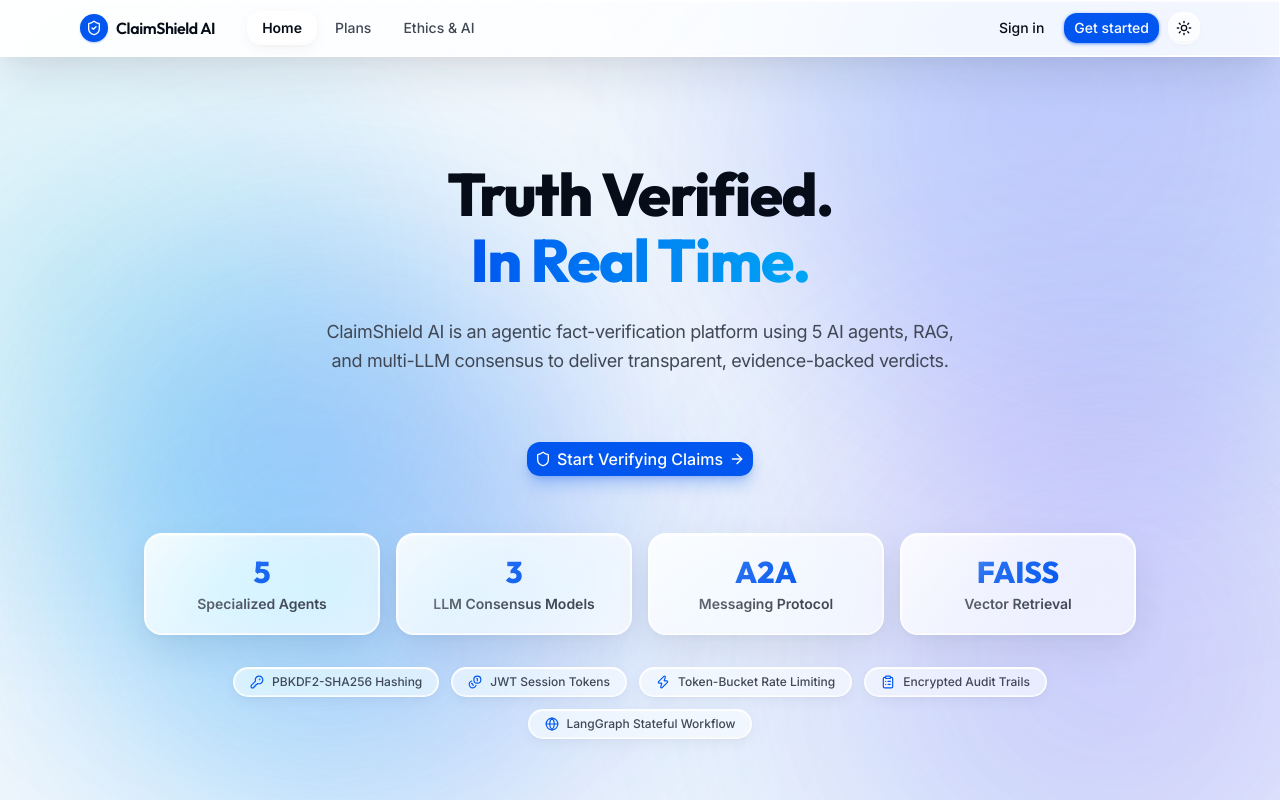
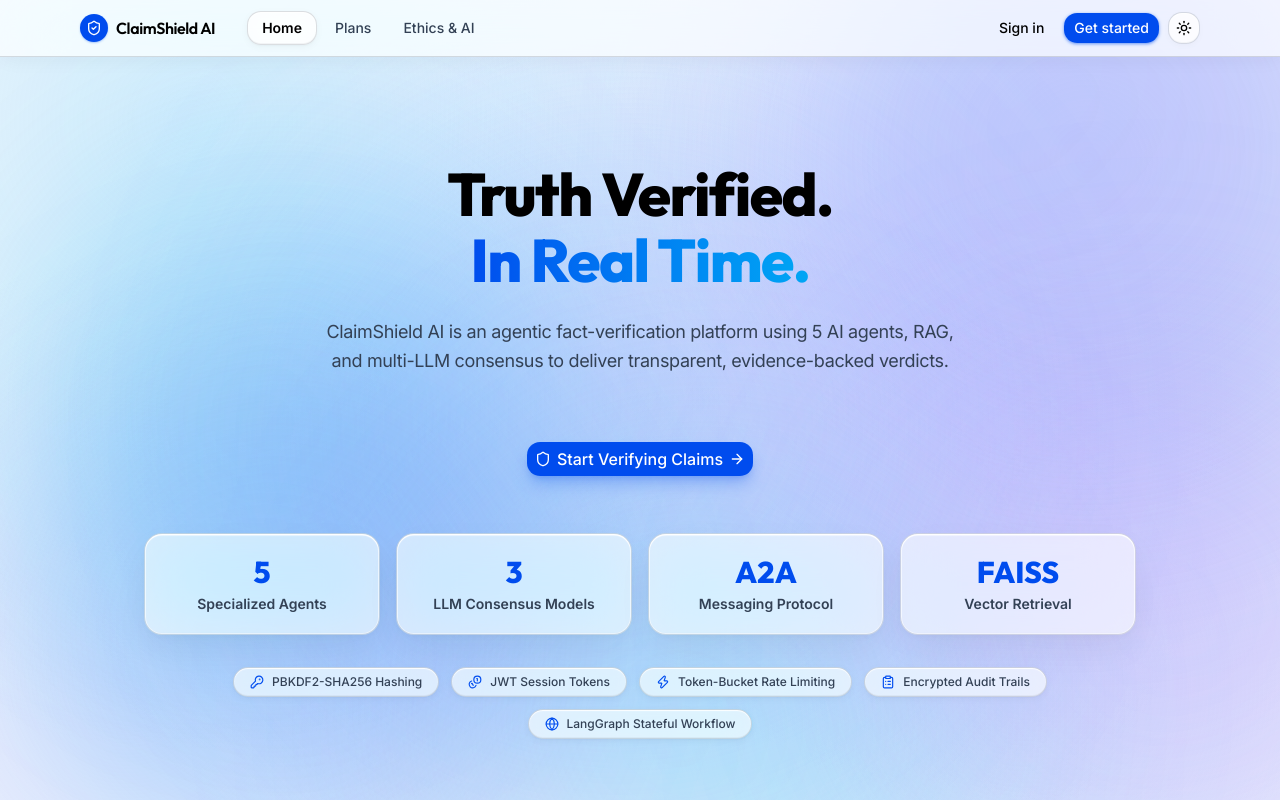
Before and after one commit to RavinduPathirana28/ClaimShield_AI, a React (Vite) app in the folder frontend/: page / in a window 1280 px wide. Shown: the top 800 px of the page. Built offline with nearby package versions, Linux system fonts and the light colour scheme.

Commit message:
feat: add core frontend UI components, layout, and dashboard page

```diff
--- a/frontend/src/components/AmbientBackground.jsx
+++ b/frontend/src/components/AmbientBackground.jsx
@@ -2,9 +2,12 @@
 
 /**
  * AmbientBackground
- * Provides physical depth and subtle luminous atmospheric variations behind glass surfaces.
- * Uses existing theme palette tokens (primary blue, sky, indigo) with heavy blur.
- * Fixed in background with pointer-events-none so it doesn't interfere with interactions or scrolling.
+ * Provides physical optical depth and subtle luminous atmospheric variations behind glass surfaces.
+ * Specially calibrated for Apple VisionOS / iOS style light & dark frosted glass refraction:
+ * - In light theme: soft, elegant pastel chromatic glows (azure, periwinkle, teal, lilac)
+ *   that diffuse through frosted glass surfaces without washing out.
+ * - In dark theme: rich, deep primary, cyan, and violet atmospheric blooms.
+ * - Hardware-accelerated GPU transforms with slow, peaceful drifting.
  */
 export default function AmbientBackground() {
   return (
@@ -12,17 +15,23 @@
       aria-hidden="true"
       className="pointer-events-none fixed inset-0 -z-10 overflow-hidden select-none"
     >
-      {/* Top right primary ambient light orb - slow drifting animation */}
+      {/* 1. Top right primary ambient light orb - slow drifting animation */}
       <div className="absolute -top-[12%] -right-[6%] h-[580px] w-[580px] rounded-full bg-gradient-to-br from-blue-500/28 via-indigo-500/22 to-primary/18 blur-[95px] will-change-transform animate-ambient-1 dark:from-primary/20 dark:to-indigo-500/20" />
 
-      {/* Upper-center sky/cyan ambient light orb */}
-      <div className="absolute top-[18%] left-[6%] h-[520px] w-[520px] rounded-full bg-gradient-to-tr from-cyan-400/26 via-sky-500/22 to-blue-400/18 blur-[100px] will-change-transform animate-ambient-2 dark:from-sky-500/16 dark:to-cyan-500/12" />
+      {/* 2. Upper-left sky/cyan ambient light orb */}
+      <div className="absolute top-[14%] left-[4%] h-[520px] w-[520px] rounded-full bg-gradient-to-tr from-cyan-400/26 via-sky-500/22 to-blue-400/18 blur-[100px] will-change-transform animate-ambient-2 dark:from-sky-500/16 dark:to-cyan-500/12" />
 
-      {/* Center-right violet/indigo ambient light orb */}
-      <div className="absolute top-[50%] -right-[8%] h-[540px] w-[540px] rounded-full bg-gradient-to-bl from-indigo-500/24 via-purple-500/18 to-blue-600/16 blur-[105px] will-change-transform animate-ambient-3 dark:from-indigo-500/16 dark:to-purple-500/14" />
+      {/* 3. Center upper ambient light orb - sits directly behind verification input card for real glass refraction */}
+      <div className="absolute top-[22%] left-[26%] h-[580px] w-[620px] rounded-full bg-gradient-to-br from-sky-400/30 via-indigo-400/24 to-blue-500/18 blur-[110px] will-change-transform animate-ambient-3 dark:from-primary/16 dark:to-indigo-500/14" />
 
-      {/* Bottom-left blue/teal ambient light orb */}
-      <div className="absolute -bottom-[10%] left-[4%] h-[580px] w-[580px] rounded-full bg-gradient-to-tr from-sky-400/24 via-blue-600/20 to-indigo-500/16 blur-[100px] will-change-transform animate-ambient-4 dark:from-blue-600/18 dark:to-sky-600/15" />
+      {/* 4. Center lower ambient light orb - sits directly behind verification results / empty state card */}
+      <div className="absolute top-[54%] left-[32%] h-[560px] w-[580px] rounded-full bg-gradient-to-tr from-indigo-300/28 via-cyan-400/22 to-purple-400/18 blur-[110px] will-change-transform animate-ambient-4 dark:from-indigo-600/16 dark:to-cyan-600/12" />
+
+      {/* 5. Center-right violet/indigo ambient light orb */}
+      <div className="absolute top-[48%] -right-[8%] h-[540px] w-[540px] rounded-full bg-gradient-to-bl from-indigo-500/24 via-purple-500/18 to-blue-600/16 blur-[105px] will-change-transform animate-ambient-1 dark:from-indigo-500/16 dark:to-purple-500/14" />
+
+      {/* 6. Bottom-left blue/teal ambient light orb */}
+      <div className="absolute -bottom-[10%] left-[2%] h-[580px] w-[580px] rounded-full bg-gradient-to-tr from-sky-400/24 via-blue-600/20 to-indigo-500/16 blur-[100px] will-change-transform animate-ambient-2 dark:from-blue-600/18 dark:to-sky-600/15" />
     </div>
   );
 }
--- a/frontend/src/index.css
+++ b/frontend/src/index.css
@@ -99,93 +99,93 @@
 }
 
 :root {
-    --background: oklch(0.974 0.008 250);
-    --foreground: oklch(0.16 0.025 260);
-    --card: oklch(0.99 0.004 250 / 80%);
-    --card-foreground: oklch(0.16 0.025 260);
-    --popover: oklch(0.99 0.004 250 / 92%);
-    --popover-foreground: oklch(0.16 0.025 260);
-    --primary: oklch(0.52 0.24 262);
-    --primary-foreground: oklch(1 0 0);
-    --secondary: oklch(0.94 0.012 250);
-    --secondary-foreground: oklch(0.20 0.025 260);
-    --muted: oklch(0.94 0.01 250);
-    --muted-foreground: oklch(0.40 0.025 260);
-    --accent: oklch(0.94 0.015 250);
-    --accent-foreground: oklch(0.20 0.025 260);
+    --background: oklch(0.975 0.008 250);
+    --foreground: #000000;
+    --card: rgba(255, 255, 255, 0.70);
+    --card-foreground: #000000;
+    --popover: rgba(255, 255, 255, 0.94);
+    --popover-foreground: #000000;
+    --primary: oklch(0.50 0.25 262);
+    --primary-foreground: #ffffff;
+    --secondary: rgba(241, 245, 249, 0.85);
+    --secondary-foreground: #000000;
+    --muted: rgba(241, 245, 249, 0.85);
+    --muted-foreground: #334155;
+    --accent: rgba(241, 245, 249, 0.85);
+    --accent-foreground: #000000;
     --destructive: oklch(0.577 0.245 27.325);
-    --border: oklch(0.86 0.018 255 / 80%);
-    --input: oklch(0.86 0.018 255 / 80%);
-    --ring: oklch(0.52 0.24 262);
+    --border: rgba(15, 23, 42, 0.16);
+    --input: rgba(15, 23, 42, 0.18);
+    --ring: oklch(0.50 0.25 262);
     --chart-1: oklch(0.546 0.245 262.881);
     --chart-2: oklch(0.715 0.143 215.221);
     --chart-3: oklch(0.685 0.169 237.323);
     --chart-4: oklch(0.627 0.194 149.214);
     --chart-5: oklch(0.769 0.188 70.08);
     --radius: 0.625rem;
-    --sidebar: oklch(0.975 0.008 250);
-    --sidebar-foreground: oklch(0.16 0.025 260);
-    --sidebar-primary: oklch(0.52 0.24 262);
-    --sidebar-primary-foreground: oklch(0.985 0 0);
-    --sidebar-accent: oklch(0.93 0.015 250);
-    --sidebar-accent-foreground: oklch(0.20 0.025 260);
-    --sidebar-border: oklch(0.88 0.015 255 / 70%);
-    --sidebar-ring: oklch(0.52 0.24 262);
+    --sidebar: rgba(255, 255, 255, 0.76);
+    --sidebar-foreground: #000000;
+    --sidebar-primary: oklch(0.50 0.25 262);
+    --sidebar-primary-foreground: #ffffff;
+    --sidebar-accent: rgba(241, 245, 249, 0.85);
+    --sidebar-accent-foreground: #000000;
+    --sidebar-border: rgba(15, 23, 42, 0.16);
+    --sidebar-ring: oklch(0.50 0.25 262);
 
     /* iOS 27 Inspired Physical Glassmorphism Design System - Light Theme */
-    --glass-subtle-bg: rgba(255, 255, 255, 0.58);
-    --glass-subtle-border: rgba(255, 255, 255, 0.88);
+    --glass-subtle-bg: rgba(255, 255, 255, 0.65);
+    --glass-subtle-border: rgba(15, 23, 42, 0.14);
     --glass-subtle-blur: 16px;
     --glass-subtle-saturate: 180%;
-    --glass-subtle-edge: inset 0 1px 1px 0 rgba(255, 255, 255, 0.98), inset 0 0 0 1px rgba(255, 255, 255, 0.70), inset 0 -1px 1px 0 rgba(15, 23, 42, 0.04);
-    --glass-subtle-shadow: 0 4px 16px -2px rgba(15, 23, 42, 0.06), 0 1px 3px 0 rgba(15, 23, 42, 0.03);
+    --glass-subtle-edge: inset 0 1px 1px 0 rgba(255, 255, 255, 0.95), inset 0 -1px 0.5px 0 rgba(15, 23, 42, 0.04);
+    --glass-subtle-shadow: 0 2px 8px -1px rgba(15, 23, 42, 0.05), 0 1px 2px 0 rgba(15, 23, 42, 0.03);
 
-    --glass-primary-bg: rgba(255, 255, 255, 0.68);
-    --glass-primary-border: rgba(255, 255, 255, 0.90);
-    --glass-primary-blur: 28px;
-    --glass-primary-saturate: 195%;
-    --glass-primary-edge: inset 0 1.5px 2px 0 rgba(255, 255, 255, 1), inset 0 0 0 1px rgba(255, 255, 255, 0.75), inset 0 -1px 1px 0 rgba(15, 23, 42, 0.05);
-    --glass-primary-shadow: 0 14px 40px -4px rgba(15, 23, 42, 0.09), 0 4px 12px -1px rgba(15, 23, 42, 0.04);
+    --glass-primary-bg: rgba(255, 255, 255, 0.62);
+    --glass-primary-border: rgba(15, 23, 42, 0.12);
+    --glass-primary-blur: 26px;
+    --glass-primary-saturate: 190%;
+    --glass-primary-edge: inset 0 1.5px 1px 0 rgba(255, 255, 255, 0.95), inset 0 0 0 1px rgba(255, 255, 255, 0.55), inset 0 -1px 1px 0 rgba(15, 23, 42, 0.04);
+    --glass-primary-shadow: 0 14px 38px -6px rgba(15, 23, 42, 0.07), 0 3px 10px -1px rgba(15, 23, 42, 0.04);
 
-    --glass-secondary-bg: rgba(255, 255, 255, 0.54);
-    --glass-secondary-border: rgba(255, 255, 255, 0.82);
+    --glass-secondary-bg: rgba(255, 255, 255, 0.48);
+    --glass-secondary-border: rgba(15, 23, 42, 0.09);
     --glass-secondary-blur: 20px;
     --glass-secondary-saturate: 185%;
-    --glass-secondary-edge: inset 0 1px 1px 0 rgba(255, 255, 255, 0.98), inset 0 0 0 1px rgba(255, 255, 255, 0.65), inset 0 -1px 0.5px 0 rgba(15, 23, 42, 0.04);
-    --glass-secondary-shadow: 0 6px 20px -3px rgba(15, 23, 42, 0.05);
+    --glass-secondary-edge: inset 0 1px 1px 0 rgba(255, 255, 255, 0.90), inset 0 -1px 0.5px 0 rgba(15, 23, 42, 0.03);
+    --glass-secondary-shadow: 0 6px 18px -3px rgba(15, 23, 42, 0.05);
 
-    --glass-panel-bg: rgba(255, 255, 255, 0.74);
-    --glass-panel-border: rgba(255, 255, 255, 0.92);
+    --glass-panel-bg: rgba(255, 255, 255, 0.68);
+    --glass-panel-border: rgba(15, 23, 42, 0.12);
     --glass-panel-blur: 28px;
     --glass-panel-saturate: 190%;
-    --glass-panel-edge: inset 0 1.5px 2px 0 rgba(255, 255, 255, 1), inset 0 0 0 1px rgba(255, 255, 255, 0.80), inset 0 -1px 1px 0 rgba(15, 23, 42, 0.05);
-    --glass-panel-shadow: 0 16px 44px -6px rgba(15, 23, 42, 0.10), 0 4px 14px -2px rgba(15, 23, 42, 0.04);
+    --glass-panel-edge: inset 0 1.5px 1.5px 0 rgba(255, 255, 255, 0.95), inset 0 0 0 1px rgba(255, 255, 255, 0.65), inset 0 -1px 1px 0 rgba(15, 23, 42, 0.04);
+    --glass-panel-shadow: 0 16px 42px -6px rgba(15, 23, 42, 0.08), 0 4px 12px -2px rgba(15, 23, 42, 0.04);
 
-    --glass-floating-bg: rgba(255, 255, 255, 0.82);
-    --glass-floating-border: rgba(255, 255, 255, 0.96);
-    --glass-floating-blur: 32px;
-    --glass-floating-saturate: 200%;
-    --glass-floating-edge: inset 0 1.5px 2px 0 rgba(255, 255, 255, 1), inset 0 0 0 1px rgba(255, 255, 255, 0.85), inset 0 -1px 1px 0 rgba(15, 23, 42, 0.05);
-    --glass-floating-shadow: 0 20px 48px -8px rgba(15, 23, 42, 0.12), 0 6px 18px -2px rgba(15, 23, 42, 0.05);
+    --glass-floating-bg: rgba(255, 255, 255, 0.72);
+    --glass-floating-border: rgba(15, 23, 42, 0.13);
+    --glass-floating-blur: 30px;
+    --glass-floating-saturate: 195%;
+    --glass-floating-edge: inset 0 1.5px 1px 0 rgba(255, 255, 255, 0.95), inset 0 -1px 0 0 rgba(15, 23, 42, 0.05);
+    --glass-floating-shadow: 0 10px 30px -4px rgba(15, 23, 42, 0.06), 0 2px 6px 0 rgba(15, 23, 42, 0.03);
 
-    --glass-modal-bg: rgba(255, 255, 255, 0.90);
-    --glass-modal-border: rgba(255, 255, 255, 0.98);
+    --glass-modal-bg: rgba(255, 255, 255, 0.88);
+    --glass-modal-border: rgba(15, 23, 42, 0.14);
     --glass-modal-blur: 36px;
-    --glass-modal-saturate: 210%;
-    --glass-modal-edge: inset 0 1.5px 2px 0 rgba(255, 255, 255, 1), inset 0 0 0 1px rgba(255, 255, 255, 0.90), inset 0 -1px 1px 0 rgba(15, 23, 42, 0.06);
-    --glass-modal-shadow: 0 28px 64px -12px rgba(15, 23, 42, 0.16), 0 8px 24px -4px rgba(15, 23, 42, 0.06);
+    --glass-modal-saturate: 200%;
+    --glass-modal-edge: inset 0 1.5px 2px 0 rgba(255, 255, 255, 1), inset 0 0 0 1px rgba(255, 255, 255, 0.85), inset 0 -1px 1px 0 rgba(15, 23, 42, 0.05);
+    --glass-modal-shadow: 0 24px 60px -10px rgba(15, 23, 42, 0.14), 0 8px 20px -4px rgba(15, 23, 42, 0.05);
 
-    --glass-input-bg: rgba(255, 255, 255, 0.74);
-    --glass-input-border: rgba(15, 23, 42, 0.13);
-    --glass-input-focus-bg: rgba(255, 255, 255, 0.96);
+    --glass-input-bg: rgba(255, 255, 255, 0.72);
+    --glass-input-border: rgba(15, 23, 42, 0.14);
+    --glass-input-focus-bg: rgba(255, 255, 255, 0.95);
 
-    --glass-button-bg: rgba(255, 255, 255, 0.68);
-    --glass-button-border: rgba(255, 255, 255, 0.88);
+    --glass-button-bg: rgba(255, 255, 255, 0.70);
+    --glass-button-border: rgba(15, 23, 42, 0.13);
     --glass-button-hover-bg: rgba(255, 255, 255, 0.92);
 
-    --glass-specular-primary: linear-gradient(135deg, rgba(255, 255, 255, 0.65) 0%, rgba(255, 255, 255, 0.15) 38%, transparent 68%);
-    --glass-specular-floating: linear-gradient(135deg, rgba(255, 255, 255, 0.75) 0%, rgba(255, 255, 255, 0.18) 35%, transparent 68%);
-    --glass-specular-modal: linear-gradient(135deg, rgba(255, 255, 255, 0.85) 0%, rgba(255, 255, 255, 0.20) 35%, transparent 68%);
+    --glass-specular-primary: none;
+    --glass-specular-floating: none;
+    --glass-specular-modal: none;
 }
 
 .dark {
@@ -283,9 +283,11 @@
   body {
     @apply bg-background text-foreground antialiased selection:bg-primary/20 selection:text-primary;
     background-image:
-      radial-gradient(circle 900px at 90% -10%, oklch(0.546 0.245 262.881 / 14%), transparent 70%),
-      radial-gradient(circle 700px at 5% 35%, oklch(0.715 0.143 215.221 / 12%), transparent 60%),
-      radial-gradient(circle 800px at 85% 85%, oklch(0.685 0.169 237.323 / 11%), transparent 65%);
+      radial-gradient(circle 900px at 15% 15%, rgba(186, 230, 253, 0.55), transparent 70%),
+      radial-gradient(circle 950px at 85% 20%, rgba(199, 210, 254, 0.50), transparent 70%),
+      radial-gradient(circle 850px at 50% 50%, rgba(216, 225, 254, 0.45), transparent 70%),
+      radial-gradient(circle 750px at 80% 85%, rgba(186, 230, 253, 0.45), transparent 65%),
+      radial-gradient(circle 700px at 10% 85%, rgba(221, 214, 254, 0.45), transparent 60%);
     background-attachment: fixed;
     min-height: 100vh;
   }
@@ -321,14 +323,14 @@
   isolation: isolate;
 }
 
-/* Subtle Specular Surface Highlight (Top-left light reflection) */
-.glass::before,
-.glass-card::before,
-.glass-panel::before,
-.glass-navbar::before,
-.glass-sidebar::before,
-.glass-modal::before,
-.glass-floating::before {
+/* Specular Surface Highlight (Only active in dark mode) */
+.dark .glass::before,
+.dark .glass-card::before,
+.dark .glass-panel::before,
+.dark .glass-navbar::before,
+.dark .glass-sidebar::before,
+.dark .glass-modal::before,
+.dark .glass-floating::before {
   content: "";
   position: absolute;
   inset: 0;
@@ -338,13 +340,13 @@
   z-index: 0;
 }
 
-.glass-floating::before,
-.glass-navbar::before,
-.glass-sidebar::before {
+.dark .glass-floating::before,
+.dark .glass-navbar::before,
+.dark .glass-sidebar::before {
   background: var(--glass-specular-floating);
 }
 
-.glass-modal::before {
+.dark .glass-modal::before {
   background: var(--glass-specular-modal);
 }
 
@@ -393,18 +395,23 @@
   background-color: var(--glass-floating-bg);
   backdrop-filter: blur(var(--glass-floating-blur)) saturate(var(--glass-floating-saturate));
   -webkit-backdrop-filter: blur(var(--glass-floating-blur)) saturate(var(--glass-floating-saturate));
-  border-bottom: 1px solid var(--glass-floating-border);
-  box-shadow: var(--glass-floating-shadow), var(--glass-floating-edge);
+  border-bottom: 1px solid rgba(15, 23, 42, 0.15);
+  box-shadow: 0 4px 20px -2px rgba(15, 23, 42, 0.05);
+}
+.dark .glass-navbar {
+  border-bottom: 1px solid rgba(255, 255, 255, 0.10);
+  box-shadow: 0 4px 20px 0 rgba(0, 0, 0, 0.40), var(--glass-floating-edge);
 }
 
 .glass-sidebar {
   background-color: var(--glass-floating-bg);
   backdrop-filter: blur(var(--glass-floating-blur)) saturate(var(--glass-floating-saturate));
   -webkit-backdrop-filter: blur(var(--glass-floating-blur)) saturate(var(--glass-floating-saturate));
-  border-right: 1px solid var(--glass-floating-border);
-  box-shadow: 4px 0 28px 0 rgba(15, 23, 42, 0.04), var(--glass-floating-edge);
+  border-right: 1px solid rgba(15, 23, 42, 0.15);
+  box-shadow: 4px 0 24px -2px rgba(15, 23, 42, 0.05);
 }
 .dark .glass-sidebar {
+  border-right: 1px solid rgba(255, 255, 255, 0.10);
   box-shadow: 6px 0 32px 0 rgba(0, 0, 0, 0.50), var(--glass-floating-edge);
 }
 
```
